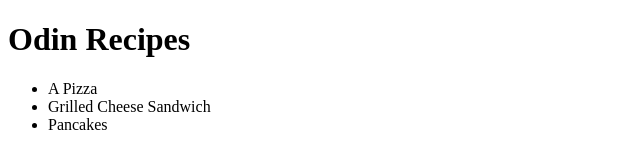
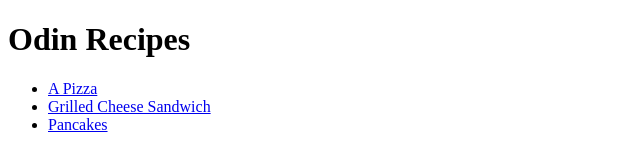
Before and after one commit to RT1811/odin-recipes, a plain HTML site: page index.html in a window 1280 px wide. Shown: the whole page, without its empty margins (0-640 px from the left). Drawn offline with Linux system fonts and the light colour scheme.

Commit message:
changed ref to href in index.html

```diff
--- a/index.html
+++ b/index.html
@@ -3,14 +3,14 @@
 <head>
     <meta charset="UTF-8">
     <meta name="viewport" content="width=device-width, initial-scale=1.0">
-    <title>Document</title>
+    <title>Recipes</title>
 </head>
 <body>
     <h1>Odin Recipes</h1>
     <ul>
-        <li><a ref="recipes/pizza.html">A Pizza</a></li>
-        <li><a ref="recipes/sandwich.html">Grilled Cheese Sandwich</a></li>
-        <li><a ref="recipes/Pancakes.html">Pancakes</a></li>
+        <li><a href="recipes/pizza.html">A Pizza</a></li>
+        <li><a href="recipes/sandwich.html">Grilled Cheese Sandwich</a></li>
+        <li><a href="recipes/Pancakes.html">Pancakes</a></li>
     </ul>
 
 </body>
```
Also changed, not shown: recipes/pancakes.html (+1 -1 lines), recipes/pizza.html (+1 -1 lines), recipes/sandwich.html (+1 -1 lines).
